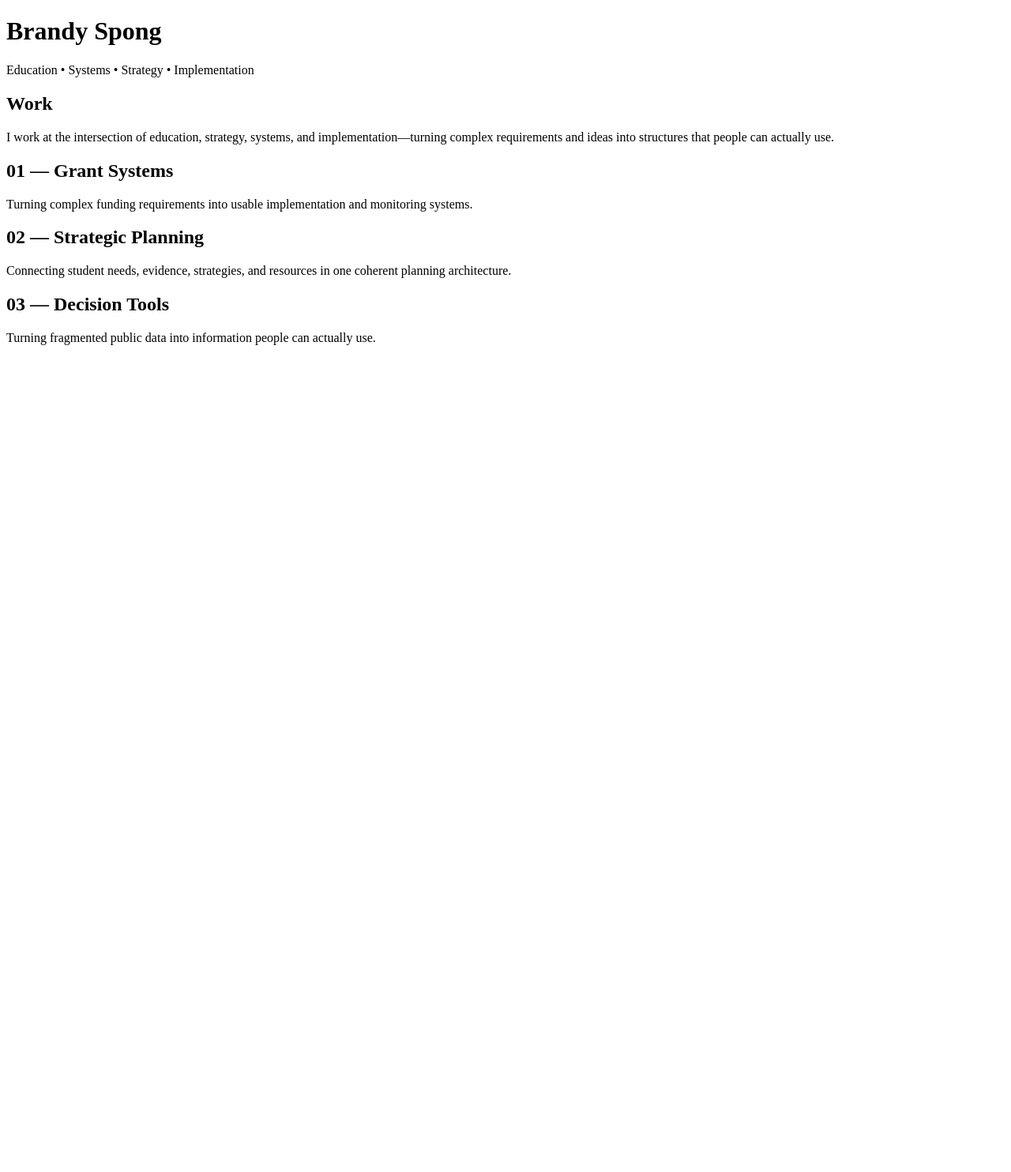
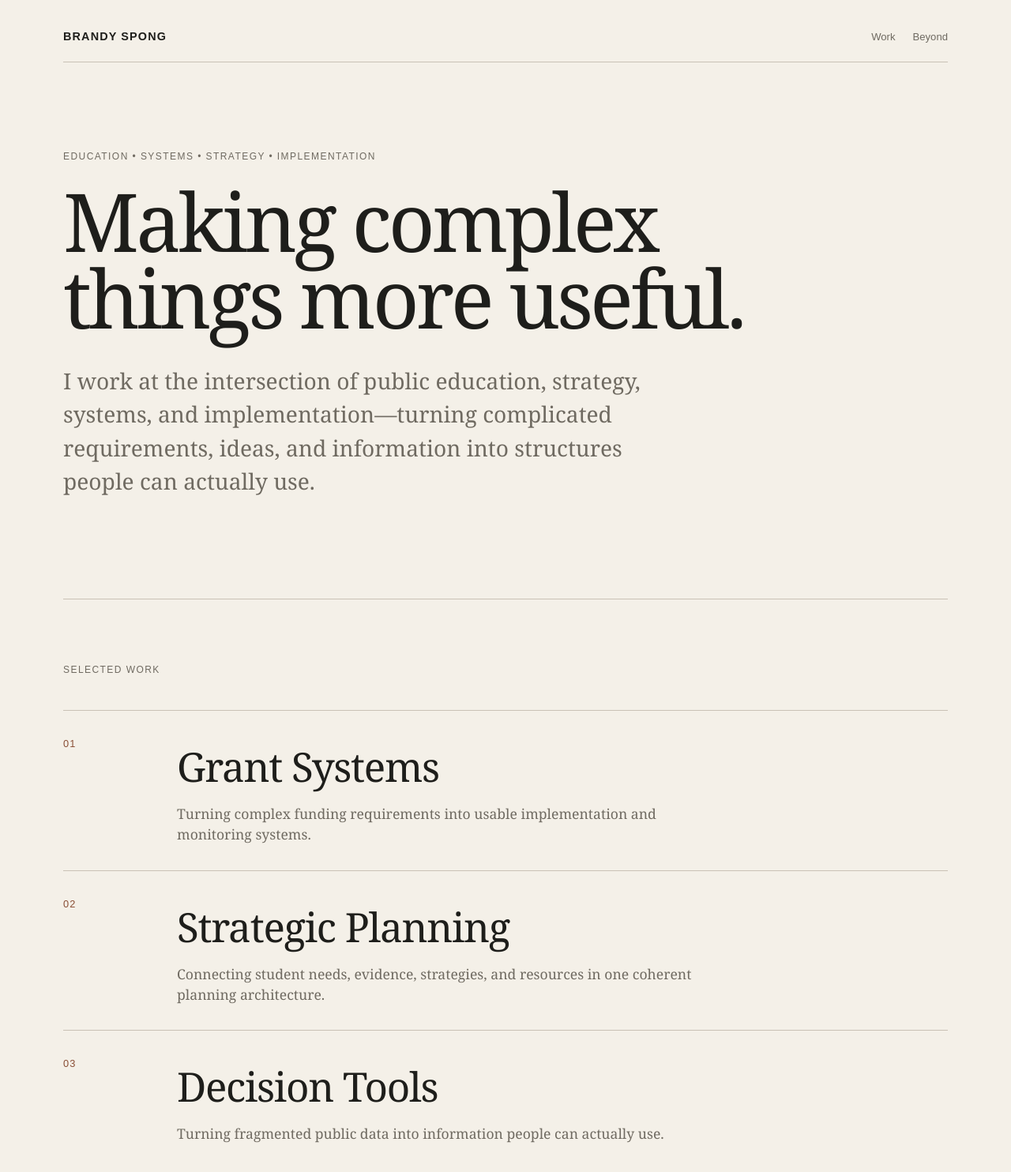
Before and after one commit to brandyspong/brandyspong.github.io, a plain HTML site: page index.html in a window 1280 px wide. Shown: the top 1484 px of the page at 79% size. Before the commit the page ends 800 px from the top, so only its background shows below. Drawn offline with Linux system fonts and the light colour scheme.

Commit message:
Update index.html

```diff
--- a/index.html
+++ b/index.html
@@ -4,51 +4,300 @@
   <meta charset="UTF-8">
   <meta name="viewport" content="width=device-width, initial-scale=1.0">
   <title>Brandy Spong</title>
+
+  <style>
+    :root {
+      --bg: #f4f0e8;
+      --text: #1e1e1b;
+      --muted: #6f6a61;
+      --line: #c9c1b5;
+      --accent: #8a4f36;
+    }
+
+    * {
+      box-sizing: border-box;
+    }
+
+    html {
+      scroll-behavior: smooth;
+    }
+
+    body {
+      margin: 0;
+      background: var(--bg);
+      color: var(--text);
+      font-family: Georgia, "Times New Roman", serif;
+      line-height: 1.5;
+    }
+
+    .page {
+      width: min(1120px, calc(100% - 48px));
+      margin: 0 auto;
+    }
+
+    header {
+      padding: 36px 0 20px;
+      border-bottom: 1px solid var(--line);
+      display: flex;
+      justify-content: space-between;
+      gap: 24px;
+      align-items: baseline;
+    }
+
+    .name {
+      font-family: Arial, Helvetica, sans-serif;
+      text-transform: uppercase;
+      letter-spacing: 0.08em;
+      font-size: 0.9rem;
+      font-weight: 700;
+    }
+
+    nav {
+      display: flex;
+      gap: 22px;
+      font-family: Arial, Helvetica, sans-serif;
+      font-size: 0.82rem;
+    }
+
+    nav a {
+      color: var(--muted);
+      text-decoration: none;
+    }
+
+    nav a:hover {
+      color: var(--text);
+    }
+
+    .hero {
+      padding: 110px 0 100px;
+      max-width: 900px;
+    }
+
+    .eyebrow {
+      font-family: Arial, Helvetica, sans-serif;
+      text-transform: uppercase;
+      letter-spacing: 0.12em;
+      font-size: 0.75rem;
+      color: var(--muted);
+      margin-bottom: 24px;
+    }
+
+    h1 {
+      font-size: clamp(3.2rem, 8vw, 7.4rem);
+      line-height: 0.95;
+      font-weight: 400;
+      letter-spacing: -0.04em;
+      margin: 0;
+    }
+
+    .intro {
+      margin-top: 36px;
+      font-size: clamp(1.25rem, 2.2vw, 1.8rem);
+      max-width: 760px;
+      color: var(--muted);
+    }
+
+    section {
+      padding: 80px 0;
+      border-top: 1px solid var(--line);
+    }
+
+    .section-title {
+      font-family: Arial, Helvetica, sans-serif;
+      text-transform: uppercase;
+      letter-spacing: 0.12em;
+      font-size: 0.75rem;
+      color: var(--muted);
+      margin-bottom: 42px;
+    }
+
+    .project {
+      display: grid;
+      grid-template-columns: 120px 1fr;
+      gap: 24px;
+      padding: 32px 0;
+      border-top: 1px solid var(--line);
+      transition: transform 0.2s ease;
+    }
+
+    .project:first-of-type {
+      border-top: none;
+    }
+
+    .project:hover {
+      transform: translateX(8px);
+    }
+
+    .number {
+      font-family: Arial, Helvetica, sans-serif;
+      font-size: 0.8rem;
+      color: var(--accent);
+      letter-spacing: 0.08em;
+    }
+
+    .project h2 {
+      margin: 0 0 8px;
+      font-size: clamp(2rem, 4vw, 3.5rem);
+      font-weight: 400;
+      letter-spacing: -0.025em;
+    }
+
+    .project p {
+      margin: 0;
+      max-width: 700px;
+      color: var(--muted);
+      font-size: 1.1rem;
+    }
+
+    .beyond {
+      display: grid;
+      grid-template-columns: 1fr 2fr;
+      gap: 48px;
+      align-items: start;
+    }
+
+    .beyond p {
+      margin: 0;
+      max-width: 700px;
+      font-size: clamp(1.5rem, 3vw, 2.4rem);
+      line-height: 1.25;
+    }
+
+    footer {
+      padding: 36px 0 50px;
+      border-top: 1px solid var(--line);
+      font-family: Arial, Helvetica, sans-serif;
+      font-size: 0.8rem;
+      color: var(--muted);
+      display: flex;
+      justify-content: space-between;
+      gap: 20px;
+    }
+
+    footer a {
+      color: inherit;
+      text-decoration: none;
+    }
+
+    footer a:hover {
+      color: var(--text);
+    }
+
+    @media (max-width: 700px) {
+      .page {
+        width: min(100% - 28px, 1120px);
+      }
+
+      header {
+        align-items: flex-start;
+        flex-direction: column;
+      }
+
+      .hero {
+        padding: 72px 0 70px;
+      }
+
+      .project {
+        grid-template-columns: 1fr;
+        gap: 10px;
+      }
+
+      .beyond {
+        grid-template-columns: 1fr;
+      }
+
+      footer {
+        flex-direction: column;
+      }
+    }
+  </style>
 </head>
 
 <body>
 
+  <div class="page">
+
     <header>
-    <h1>Brandy Spong</h1>
-    <p>Education • Systems • Strategy • Implementation</p>
+      <div class="name">Brandy Spong</div>
+
+      <nav>
+        <a href="#work">Work</a>
+        <a href="#beyond">Beyond</a>
+      </nav>
     </header>
 
     <main>
 
-    <section>
-      <h2>Work</h2>
-      <p>
-        I work at the intersection of education, strategy, systems,
-        and implementation—turning complex requirements and ideas
-        into structures that people can actually use.
+      <div class="hero">
+        <div class="eyebrow">Education • Systems • Strategy • Implementation</div>
+
+        <h1>Making complex things more useful.</h1>
+
+        <p class="intro">
+          I work at the intersection of public education, strategy,
+          systems, and implementation—turning complicated requirements,
+          ideas, and information into structures people can actually use.
         </p>
-    </section>
+      </div>
 
-    <section>
-      <h2>01 — Grant Systems</h2>
+      <section id="work">
+        <div class="section-title">Selected Work</div>
+
+        <div class="project">
+          <div class="number">01</div>
+          <div>
+            <h2>Grant Systems</h2>
             <p>
               Turning complex funding requirements into usable
               implementation and monitoring systems.
             </p>
-    </section>
+          </div>
+        </div>
 
-    <section>
-      <h2>02 — Strategic Planning</h2>
+        <div class="project">
+          <div class="number">02</div>
+          <div>
+            <h2>Strategic Planning</h2>
             <p>
               Connecting student needs, evidence, strategies, and resources
               in one coherent planning architecture.
             </p>
-    </section>
+          </div>
+        </div>
 
-    <section>
-      <h2>03 — Decision Tools</h2>
+        <div class="project">
+          <div class="number">03</div>
+          <div>
+            <h2>Decision Tools</h2>
             <p>
               Turning fragmented public data into information people
               can actually use.
             </p>
+          </div>
+        </div>
+      </section>
+
+      <section id="beyond">
+        <div class="beyond">
+          <div class="section-title">Beyond the Work</div>
+
+          <p>
+            Places, objects, photographs, books, and things I've kept—
+            a growing record of what catches my attention and what I value.
+          </p>
+        </div>
       </section>
 
     </main>
 
+    <footer>
+      <div>Brandy Spong</div>
+      <div>
+        <a href="https://www.linkedin.com/" target="_blank">LinkedIn</a>
+      </div>
+    </footer>
+
+  </div>
+
 </body>
 </html>
```
Lines whose indentation alone changed are shown as unchanged.
